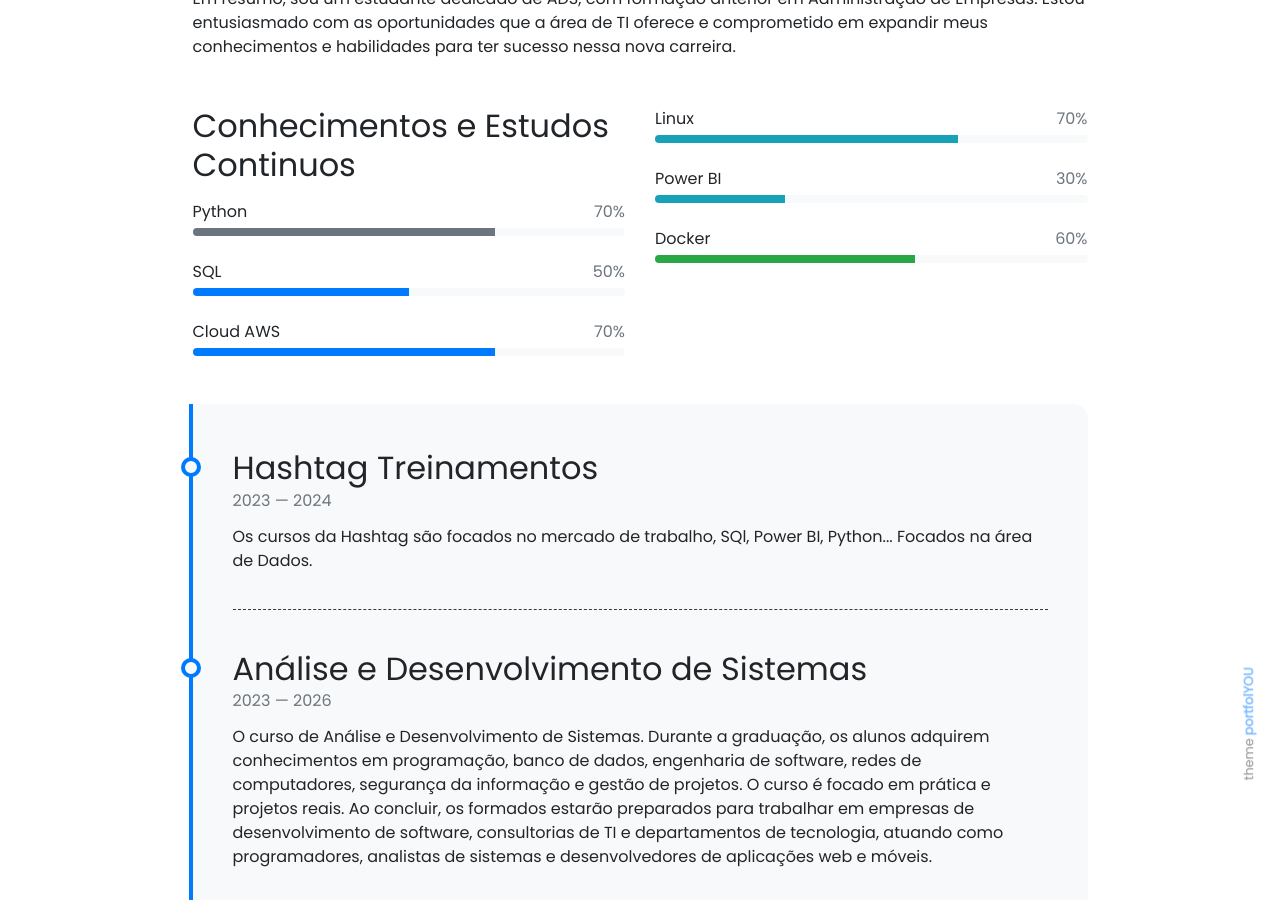
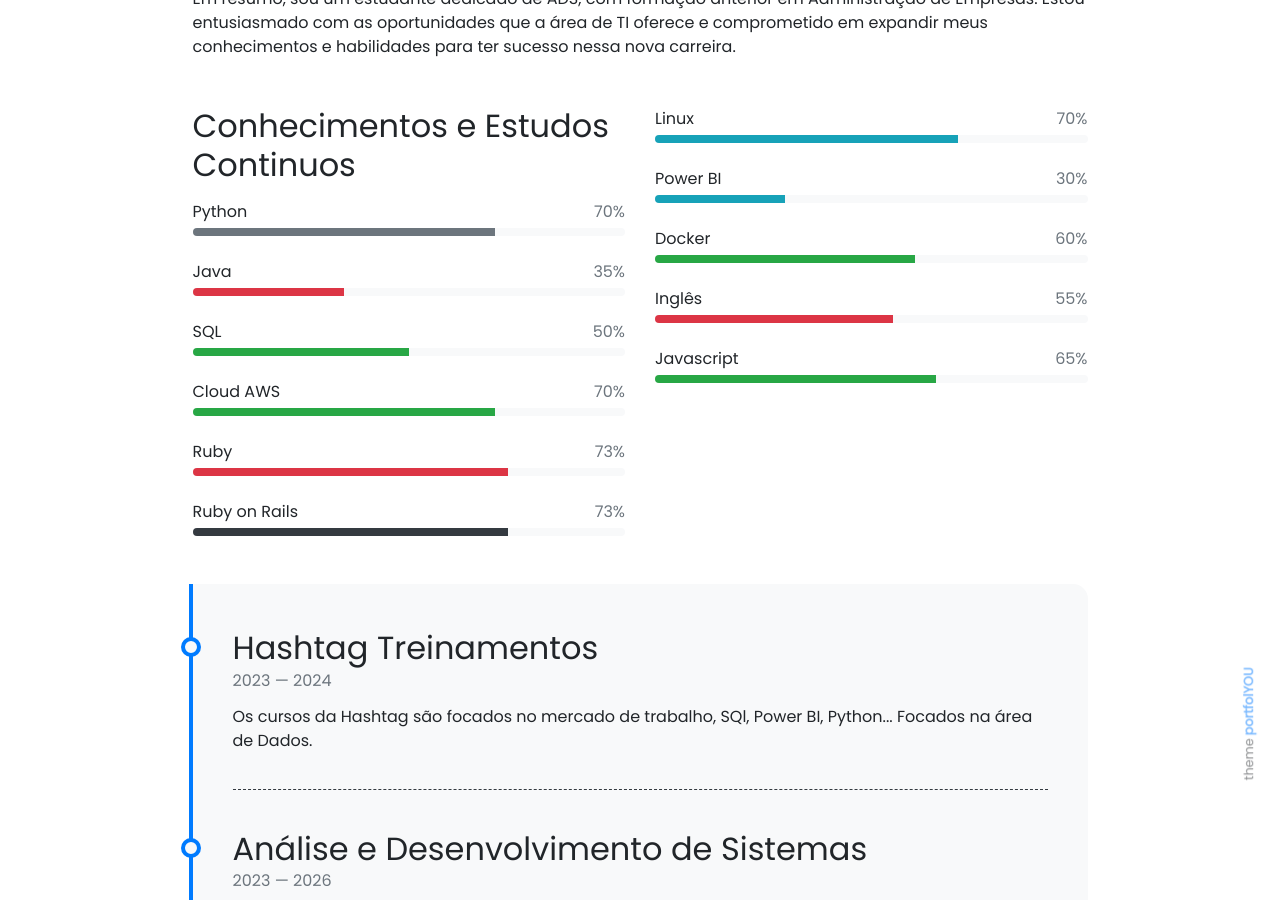
Before and after one commit to Vanessamachado93/Vanessamachado93.github.io, a Jekyll site: the page built from pages/about.md, in a window 1280 px wide and 900 px high, scrolled down 863 px. Built offline with Jekyll 4.4.1, drawn with Linux system fonts in a browser that asks for light colours; nearby versions of some CDN libraries; emoji names are drawn with the system emoji font.

Commit message:
Ajustes skills

```diff
--- a/_data/other-skills.yml
+++ b/_data/other-skills.yml
@@ -9,3 +9,11 @@
 - name: Docker
   percentage: 60
   color: success
+
+- name: Inglês
+  percentage: 55
+  color: danger
+
+- name: Javascript
+  percentage: 65
+  color: success
--- a/_data/programming-skills.yml
+++ b/_data/programming-skills.yml
@@ -2,14 +2,22 @@
   percentage: 70
   color: secondary
 
-# - name: HTML5/CSS3
-#   percentage: 90
-#   color: danger
+- name: Java
+  percentage: 35
+  color: danger
 
 - name: SQL
   percentage: 50
-  color:
+  color: success
 
 - name: Cloud AWS
   percentage: 70
-  color:
+  color: success
+
+- name: Ruby
+  percentage: 73
+  color: danger
+
+- name: Ruby on Rails
+  percentage: 73
+  color: dark
```
